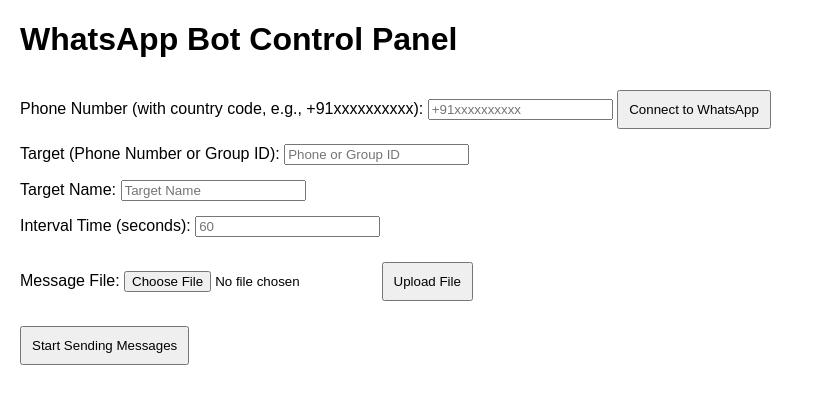
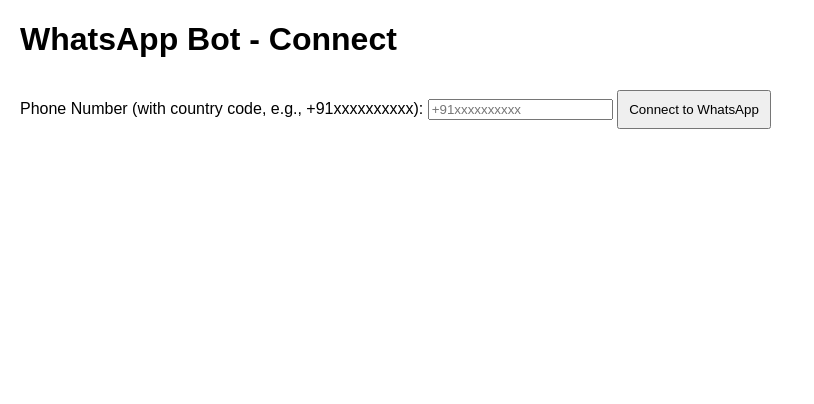
Before and after one commit to ginnnkfyomfkn/whatsup, a website: page public/index.html in a window 1280 px wide. Shown: the whole page, without its empty margins (0-814 px from the left). Drawn offline with Linux system fonts and the light colour scheme.

Commit message:
Update index.html

```diff
--- a/public/index.html
+++ b/public/index.html
@@ -1,45 +1,32 @@
 <!DOCTYPE html>
 <html>
 <head>
-  <title>WhatsApp Bot</title>
+  <title>WhatsApp Bot - Connect</title>
   <style>
     body { font-family: Arial; margin: 20px; }
     .form-group { margin-bottom: 15px; }
     button { padding: 10px; margin-top: 10px; }
-    #output { margin-top: 20px; white-space: pre-wrap; }
+    #output { margin-top: 20px; white-space: pre-wrap; color: #333; }
+    .success { color: green; }
+    .error { color: red; }
   </style>
 </head>
 <body>
-  <h1>WhatsApp Bot Control Panel</h1>
+  <h1>WhatsApp Bot - Connect</h1>
   <div class="form-group">
     <label>Phone Number (with country code, e.g., +91xxxxxxxxxx):</label>
     <input type="text" id="phoneNumber" placeholder="+91xxxxxxxxxx">
     <button onclick="connect()">Connect to WhatsApp</button>
   </div>
-  <div class="form-group">
-    <label>Target (Phone Number or Group ID):</label>
-    <input type="text" id="target" placeholder="Phone or Group ID">
-  </div>
-  <div class="form-group">
-    <label>Target Name:</label>
-    <input type="text" id="targetName" placeholder="Target Name">
-  </div>
-  <div class="form-group">
-    <label>Interval Time (seconds):</label>
-    <input type="number" id="intervalTime" placeholder="60">
-  </div>
-  <div class="form-group">
-    <label>Message File:</label>
-    <input type="file" id="fileInput" accept=".txt">
-    <button onclick="uploadFile()">Upload File</button>
-  </div>
-  <button onclick="startSending()">Start Sending Messages</button>
   <div id="output"></div>
 
   <script>
     async function connect() {
       const phoneNumber = document.getElementById('phoneNumber').value;
       const output = document.getElementById('output');
+      output.textContent = 'Connecting...';
+      output.className = '';
+
       try {
         const response = await fetch('/connect', {
           method: 'POST',
@@ -47,49 +34,17 @@
           body: JSON.stringify({ phoneNumber })
         });
         const result = await response.json();
+
         if (result.status === 'pairing') {
           output.textContent = `Pairing Code: ${result.code}\nScan this code in WhatsApp > Linked Devices`;
-        } else {
-          output.textContent = 'Connected to WhatsApp!';
+          output.className = 'success';
+        } else if (result.status === 'connected') {
+          output.textContent = 'Successfully connected to WhatsApp!';
+          output.className = 'success';
         }
       } catch (error) {
         output.textContent = `Error: ${error.message}`;
-      }
-    }
-
-    async function uploadFile() {
-      const fileInput = document.getElementById('fileInput');
-      const output = document.getElementById('output');
-      const formData = new FormData();
-      formData.append('file', fileInput.files[0]);
-      try {
-        const response = await fetch('/upload', {
-          method: 'POST',
-          body: formData
-        });
-        const result = await response.json();
-        output.textContent = `File uploaded: ${result.fileName}`;
-      } catch (error) {
-        output.textContent = `Error: ${error.message}`;
-      }
-    }
-
-    async function startSending() {
-      const target = document.getElementById('target').value;
-      const targetName = document.getElementById('targetName').value;
-      const intervalTime = document.getElementById('intervalTime').value;
-      const fileName = document.getElementById('fileInput').files[0]?.name;
-      const output = document.getElementById('output');
-      try {
-        const response = await fetch('/send-messages', {
-          method: 'POST',
-          headers: { 'Content-Type': 'application/json' },
-          body: JSON.stringify({ target, targetName, intervalTime, fileNames: [fileName] })
-        });
-        const result = await response.json();
-        output.textContent = `Status: ${result.status}`;
-      } catch (error) {
-        output.textContent = `Error: ${error.message}`;
+        output.className = 'error';
       }
     }
   </script>
```
